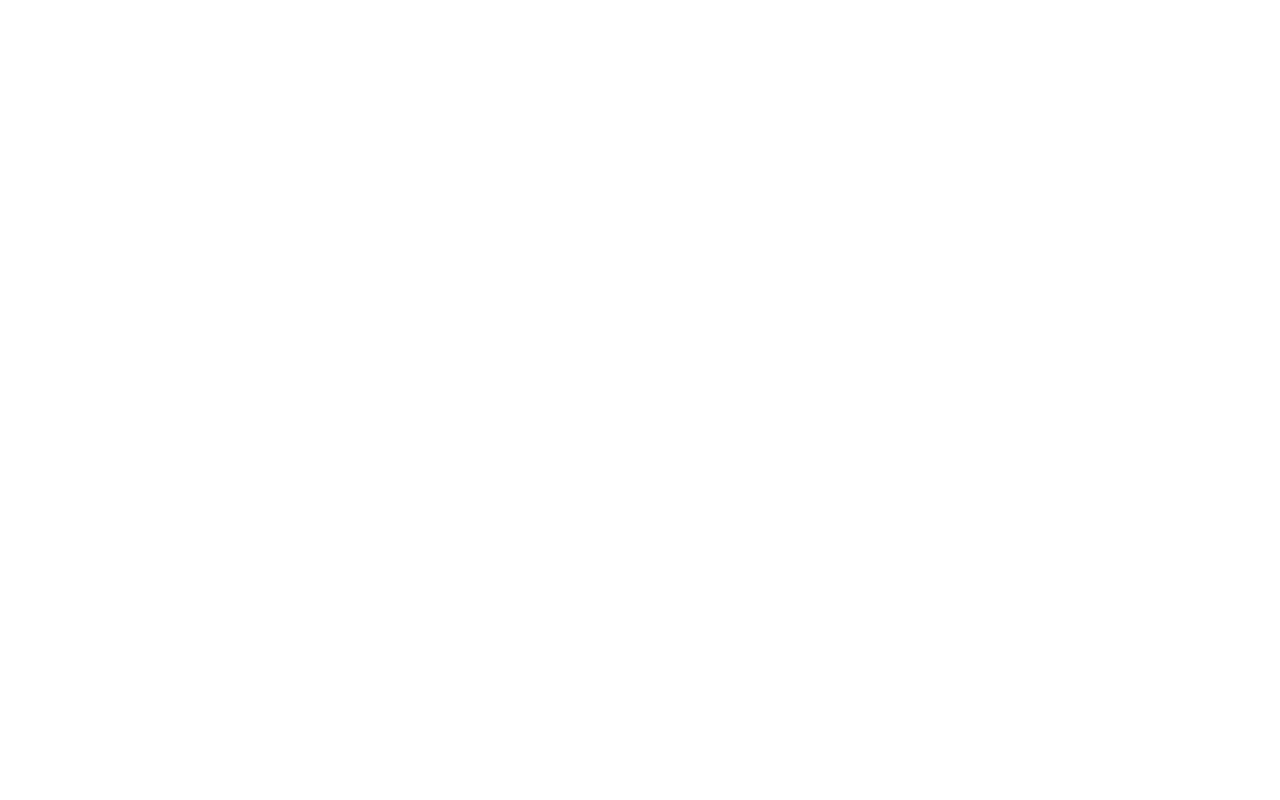
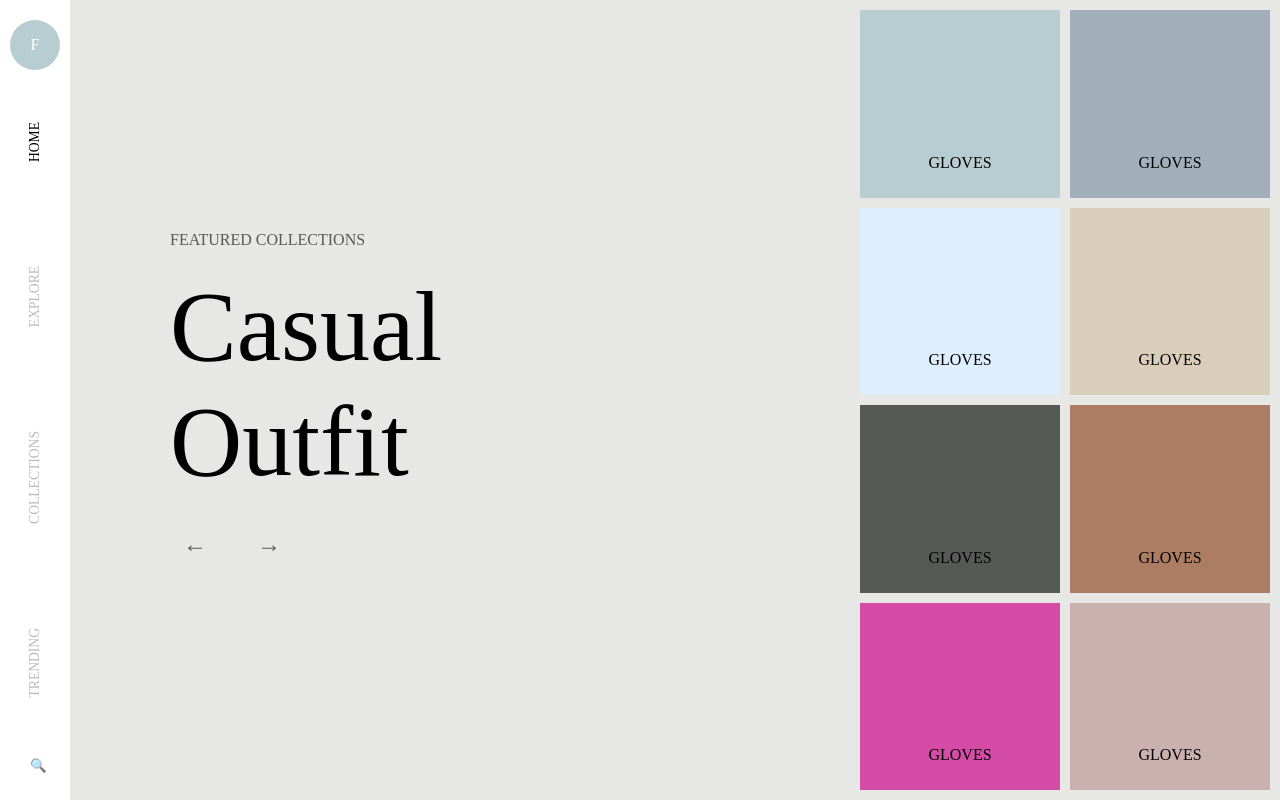
Before and after one commit to adexot/ui-love, a plain HTML site: page fashion-site/index.html in a window 1280 px wide. Drawn offline with Linux system fonts and the light colour scheme; a web font is replaced by a local one.

Commit message:
complete  fashion-site layout

```diff
--- a/fashion-site/index.html
+++ b/fashion-site/index.html
@@ -1,12 +1,64 @@
 <!DOCTYPE html>
 <html lang="en">
-<head>
-  <meta charset="UTF-8">
-  <meta name="viewport" content="width=device-width, initial-scale=1.0">
-  <title>Document</title>
-  <link rel="stylesheet" href="./style.css">
-</head>
-<body>
+  <head>
+    <link rel="preconnect" href="https://fonts.gstatic.com">
+<link href="https://fonts.googleapis.com/css2?family=Lusitana&display=swap" rel="stylesheet">
 
-</body>
+    <meta charset="UTF-8" />
+    <meta name="viewport" content="width=device-width, initial-scale=1.0" />
+    <title>Document</title>
+    <link rel="stylesheet" href="./style.css" />
+  </head>
+  <body>
+    <div class="page-container">
+      <nav class="side-bar">
+        <div class="avatar">F</div>
+        <ul class="nav-links">
+          <li><a class="active-link" href="#">Home</a></li>
+          <li><a href="#">Explore</a></li>
+          <li><a href="#">Collections</a></li>
+          <li><a href="#">Trending</a></li>
+        </ul>
+        <form action="">
+          <input class="search-input" type="text" placeholder="&#128269;" />
+        </form>
+      </nav>
+      <main class="main-content">
+        <header>
+          <h5 class="sub-header">Featured Collections</h5>
+          <h1 class="header">Casual Outfit</h1>
+        </header>
+        <div class="scroll-nav">
+          <button class="nav-button">&#8592;</button>
+          <button class="nav-button">&#8594;</button>
+        </div>
+      </main>
+      <ul class="product-list">
+        <li class="product-item">
+          <div class="product-name">Gloves</div>
+        </li>
+        <li class="product-item">
+          <div class="product-name">Gloves</div>
+        </li>
+        <li class="product-item">
+          <div class="product-name">Gloves</div>
+        </li>
+        <li class="product-item">
+          <div class="product-name">Gloves</div>
+        </li>
+        <li class="product-item">
+          <div class="product-name">Gloves</div>
+        </li>
+        <li class="product-item">
+          <div class="product-name">Gloves</div>
+        </li>
+        <li class="product-item">
+          <div class="product-name">Gloves</div>
+        </li>
+        <li class="product-item">
+          <div class="product-name">Gloves</div>
+        </li>
+      </ul>
+    </div>
+  </body>
 </html>
--- a/fashion-site/style.css
+++ b/fashion-site/style.css
@@ -0,0 +1,191 @@
+* {
+  box-sizing: border-box;
+  margin: 0;
+  padding: 0;
+}
+
+body {
+  font-family: 'Lusitana', serif;
+}
+
+ul {
+  list-style: none;
+}
+
+a {
+  text-decoration: none;
+  color: #bbb;
+}
+
+.page-container {
+  display: flex;
+  width: 100vw;
+  height: 100vh;
+  background-color: #e7e8e6;
+  overflow: hidden;
+}
+
+/* #region side-bar */
+.side-bar {
+  width: 70px;
+  display: flex;
+  flex-direction: column;
+  justify-content: space-between;
+  padding: 20px 0;
+  background-color: #fff;
+}
+
+.avatar {
+  display: inline-flex;
+  width: 50px;
+  height: 50px;
+  border-radius: 50%;
+  background-color: #b7cdd1;
+  align-items: center;
+  justify-content: center;
+  color: #fff;
+  margin: 0 auto;
+}
+
+.nav-links {
+  writing-mode: vertical-lr;
+  text-orientation: sideways;
+  display: flex;
+  align-items: center;
+  justify-content: space-around;
+  flex-grow: 1;
+  text-transform: uppercase;
+  font-size: 0.85em;
+  color: #ccc;
+}
+
+.nav-links > li {
+  transform: rotate(180deg);
+}
+
+.active-link {
+  color: #000;
+}
+
+.search-input {
+  display: inline-block;
+  width: 45px;
+  height: 30px;
+  border: 0;
+  transition: width .25s linear;
+  margin-left: 25px;
+  padding: 5px;
+}
+.search-input:hover {
+  width: 200px;
+  background-color: #fff;
+  box-shadow: 0 2px 4px rgba(0,0,0, 0.1);
+  border-radius: 3px;
+}
+/* #endregion */
+
+/* #region main-content */
+.main-content {
+  /* flex-grow: 1; */
+  display: flex;
+  flex-direction: column;
+  justify-content: center;
+  padding: 0 100px;
+}
+
+.sub-header {
+  font-size: 16px;
+  font-weight: 300;
+  color: #575957;
+  margin-bottom: 20px;
+  text-transform: uppercase;
+}
+
+.header {
+  font-size: 100px;
+  font-weight: 300;
+  word-spacing:9999px; /* this ensures breaking of the words to new line */
+  margin-bottom: 20px;
+}
+
+.nav-button {
+  border: 0;
+  width: 50px;
+  height: 50px;
+  border-radius: 50%;
+  cursor: pointer;
+  background-color: transparent;
+  color: #575957;
+  font-size: 1.5em;
+}
+
+.nav-button:last-child {
+  margin-left: 20px;
+}
+
+.nav-button:hover {
+  border:1px solid #000;
+  color: #000;
+}
+/* #endregion */
+
+/* #region product-list */
+.product-list {
+  height: 100%;
+  padding: 10px;
+  display: grid;
+  grid-template-columns: 200px 200px;
+  gap: 10px 10px;
+}
+
+.product-item {
+  background-color: #ccc;
+  display: flex;
+  flex-direction: column-reverse;
+  transition: transform 0.3s linear;
+  position: relative;
+}
+
+.product-item:hover {
+  transform: scale(1.3);
+  z-index: 3;
+}
+
+.product-item:hover::after {
+  content: '\2192';
+  position: absolute;
+  top: 10px;
+  right: 10px;
+}
+
+.product-name {
+  text-align: center;
+  text-transform: uppercase;
+  line-height: 70px;
+}
+
+.product-item:nth-child(1){
+  background-color: #b7cdd1;
+}
+.product-item:nth-child(2){
+  background-color: #a1afba;
+}
+.product-item:nth-child(3){
+  background-color: #def;
+}
+.product-item:nth-child(4){
+  background-color: #dacdba;
+}
+.product-item:nth-child(5){
+  background-color: #575957;
+}
+.product-item:nth-child(6){
+  background-color: #ac7c63;
+}
+.product-item:nth-child(7){
+  background-color: #d54ca7;
+}
+.product-item:nth-child(8){
+  background-color: #cab0af;
+}
+/* #endregion */
```
